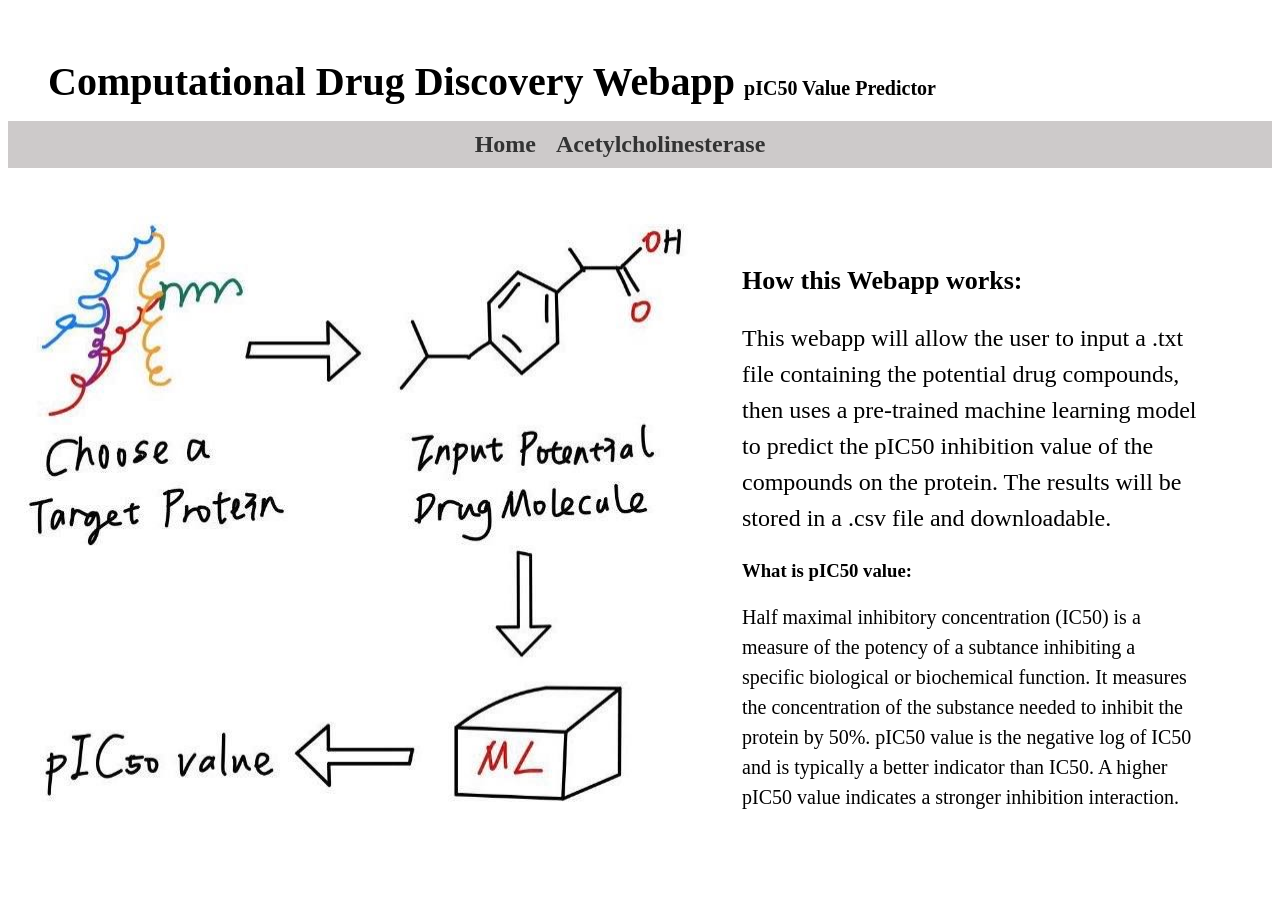
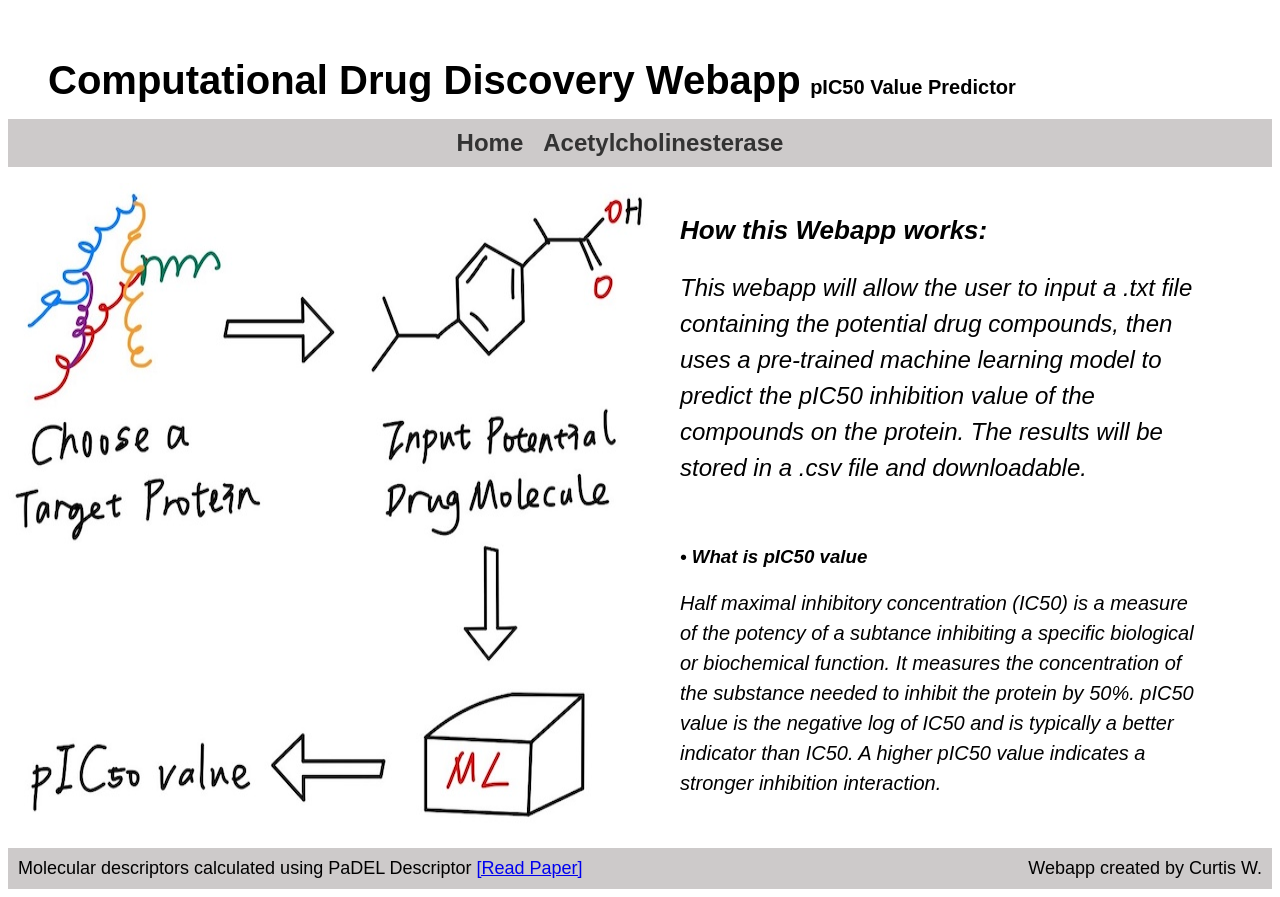
Before and after one commit to Curtis-Wu/Computational-Drug-Discovery-Webapp, a Flask app: page / in a window 1280 px wide. Before the commit the page ends 809 px from the top, so only its background shows below. Run offline with Flask 3, Linux system fonts and the light colour scheme.

Commit message:
finished html of index and base

```diff
--- a/static/base.css
+++ b/static/base.css
@@ -6,7 +6,7 @@
     /* margin-top: 100px; */
     margin-left: 20px;
     margin-bottom: 0px;
-    font-weight: bold;
+    font-family:Arial, Helvetica, sans-serif;
   }
 .title {
     font-size: 40px;
@@ -20,6 +20,7 @@
     font-size: 20px;
     margin: 0;
     margin-left: 5px;
+    font-weight: bold;
     display: inline;
 }
 nav {
@@ -38,9 +39,28 @@ nav ul li {
 nav ul li a {
     text-decoration: none;
     color: #333;
+    font-family:Arial, Helvetica, sans-serif;
     font-weight: bold;
     font-size: 24px;
 }
 nav ul li a:hover {
     color: #666;
 }
+
+footer{
+    background-color: #cdcaca;
+    padding: 10px;
+}
+
+.footer-note{
+    font-family:Arial, Helvetica, sans-serif;
+    font-size: 18px;
+    display: inline;
+}
+.author{
+    float:right;
+    /* margin-right: 20px; */
+    font-family:Arial, Helvetica, sans-serif;
+    font-size: 18px;
+    display: inline;
+}
--- a/static/main.css
+++ b/static/index.css
@@ -1,12 +1,15 @@
 .indexblocks{
     display: flex;
+    margin-bottom: 20px;
 }
 .right-block {
-    margin-top: 50px;
+    margin-top: 0px;
+    font-style: italic;
     flex: 1;
     margin-left: 10px;
     margin-right: 60px;
     padding: 10px;
+    font-family: Arial, Helvetica, sans-serif;
 }
 
 h2{
--- a/templates/base.html
+++ b/templates/base.html
@@ -24,7 +24,13 @@
     {% block main %}
     {% endblock %}
     <footer>
-        <!-- Footer content goes here -->
+        <div class = "footer-note">
+            Molecular descriptors calculated using PaDEL Descriptor
+            <a href="https://pubmed.ncbi.nlm.nih.gov/21425294/" target=”_blank”>[Read Paper]</a>
+        </div>
+        <div class = "author">
+            Webapp created by Curtis W.
+        </div>
     </footer>
 </body>
 </html>
--- a/templates/index.html
+++ b/templates/index.html
@@ -2,7 +2,7 @@
 <html>
 {% extends 'base.html' %}
 {% block main %}
-<link rel="stylesheet" href="/static/main.css">
+<link rel="stylesheet" href="/static/index.css">
 <div class = "indexblocks">
 
     <img src="/static/index.jpeg">
@@ -10,7 +10,8 @@
     <div class="right-block">
         <h2>How this Webapp works:</h2>
         <p>This webapp will allow the user to input a .txt file containing the potential drug compounds, then uses a pre-trained machine learning model to predict the pIC50 inhibition value of the compounds on the protein. The results will be stored in a .csv file and downloadable.</p>
-        <h3>What is pIC50 value:</h3>
+        <br>
+        <h3>• What is pIC50 value</h3>
         <p class="p2">Half maximal inhibitory concentration (IC50) is a measure of the potency of a subtance inhibiting a specific biological or biochemical function. It measures the concentration of the substance needed to inhibit the protein by 50%. pIC50 value is the negative log of IC50 and is typically a better indicator than IC50. A higher pIC50 value indicates a stronger inhibition interaction.</p>
     </div>
 </div>
```
Also changed, not shown: static/index.jpeg, 2 other files.
